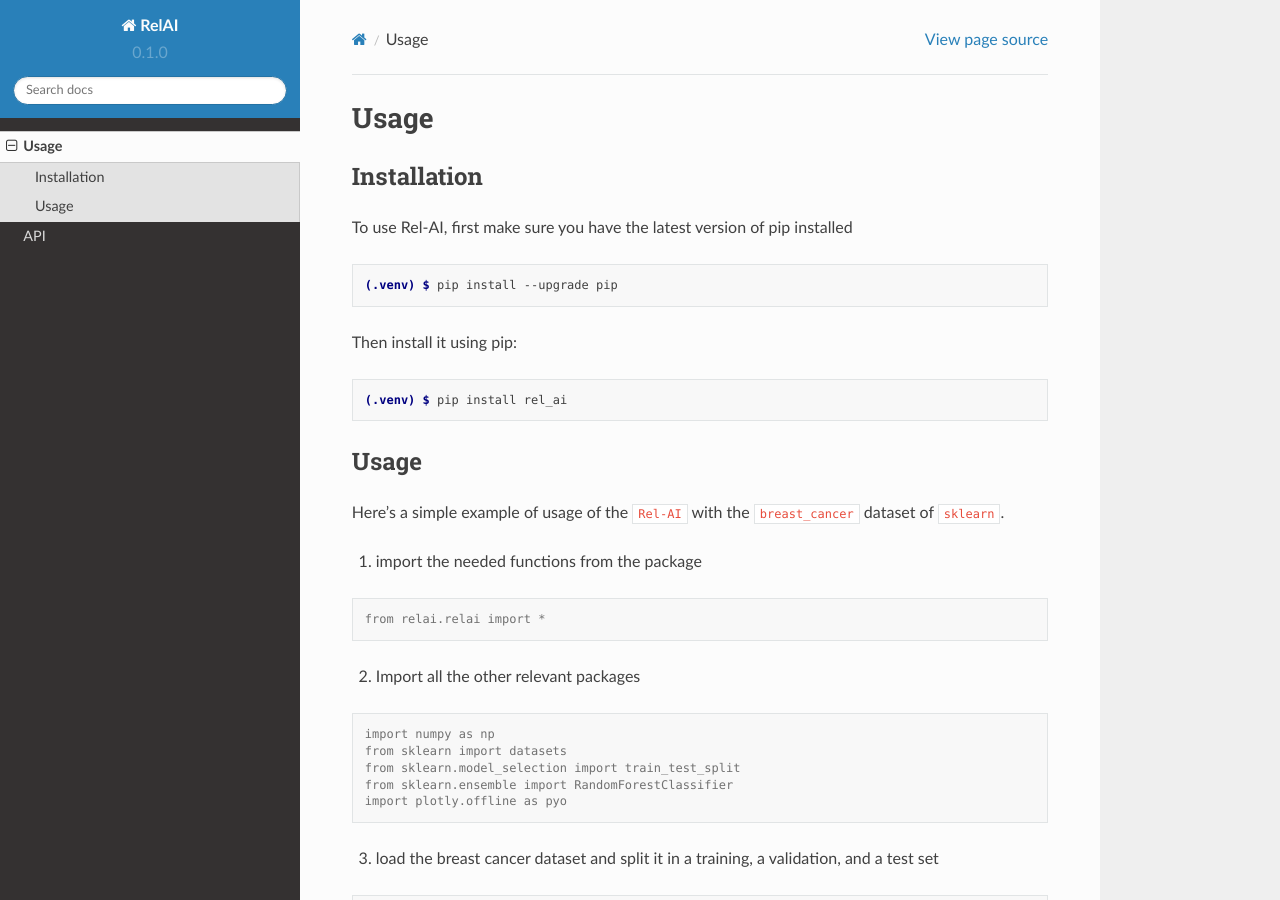
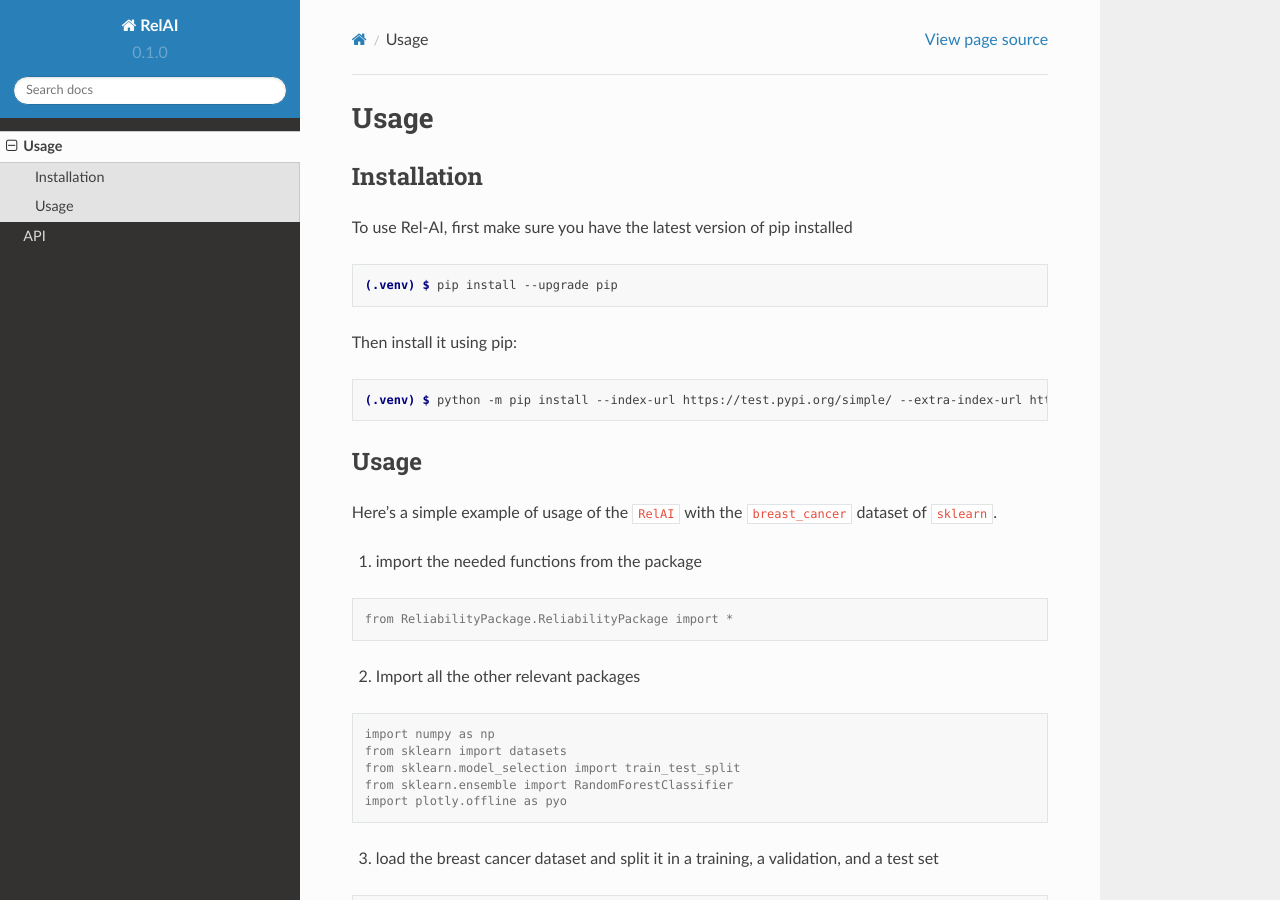
Before and after one commit to GiovannaNicora/rel-doc, a Sphinx documentation site: the page built from docs/source/usage.rst, in a window 1280 px wide and 900 px high. Built offline with Sphinx 7.4.7 and the Read the Docs theme 2.0.0, drawn with Linux system fonts in a browser that asks for light colours.

Commit message:
Update usage.rst

```diff
--- a/docs/source/usage.rst
+++ b/docs/source/usage.rst
@@ -16,12 +16,13 @@
 
 .. code-block:: console
 
-   (.venv) $ pip install rel_ai
+   (.venv) $ python -m pip install --index-url https://test.pypi.org/simple/ --extra-index-url https://pypi.org/simple ReliabilityPackage
+
 
 Usage
 ----------------
 
-Here's a simple example of usage of the ``Rel-AI`` with the ``breast_cancer`` dataset of ``sklearn``.
+Here's a simple example of usage of the ``RelAI`` with the ``breast_cancer`` dataset of ``sklearn``.
 
 
 1. import the needed functions from the package
@@ -29,7 +30,7 @@
 
 .. code-block:: console
 
-   from relai.relai import *
+   from ReliabilityPackage.ReliabilityPackage import *
 
 
 2. Import all the other relevant packages
```
